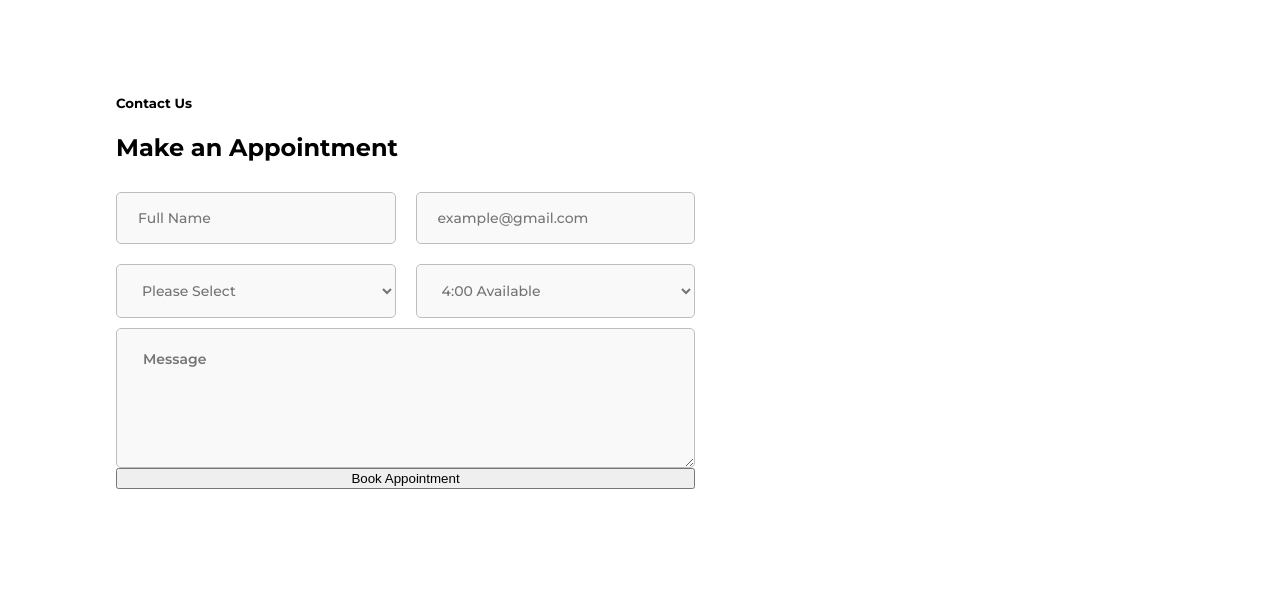
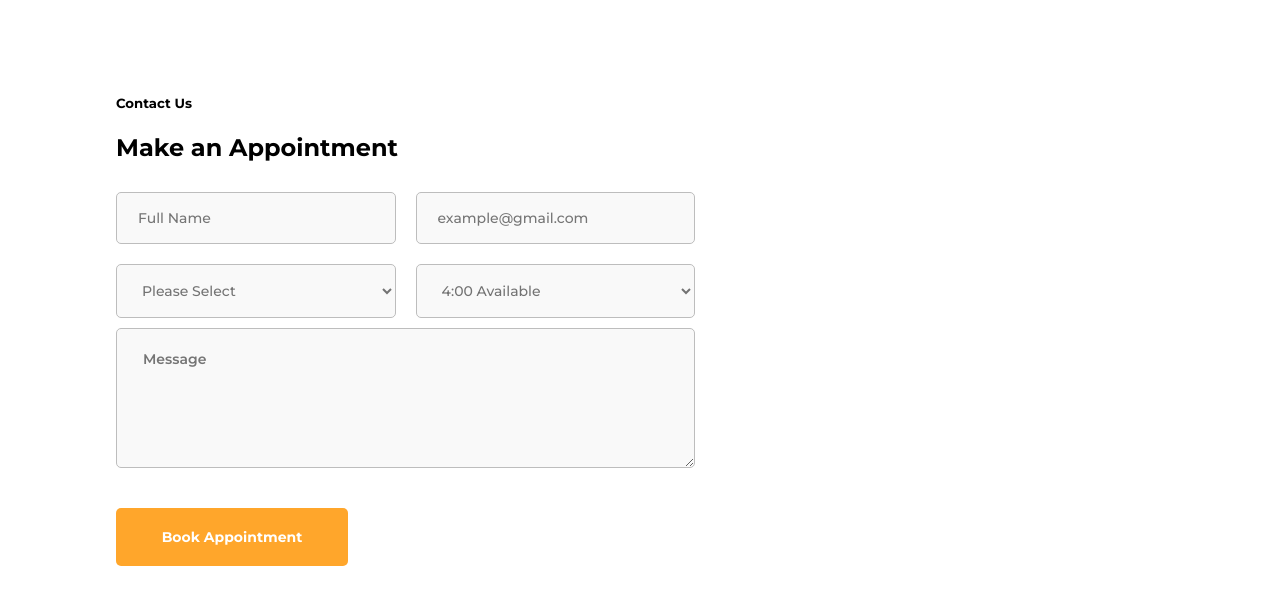
Before and after one commit to Janasyl/html-css-js, a plain HTML site: page index.html in a window 1280 px wide. Shown: the part 3741-4345 px from the top of the page. Drawn offline with Linux system fonts and the light colour scheme.

Commit message:
added styles to class button-6

```diff
--- a/style.css
+++ b/style.css
@@ -650,3 +650,25 @@ nav{
     color: #252b42;
     margin: 0;
 }
+.section-6-text {
+    margin-top: 90px;
+    display: flex;
+    flex-direction: column;
+    width: 100%;
+}
+.button-6{
+    margin-top: 40px;
+    background-color: #ffa62b;
+    border-radius: 5px;
+    width: 232px;
+    height: 58px;
+    border: none;
+    font-family:'Montserrat', sans-serif;
+    font-style: normal;
+    font-weight: bold;
+    font-size: 14px;
+    line-height: 28px;
+    color: #fff;
+
+    outline: none;
+}
```
